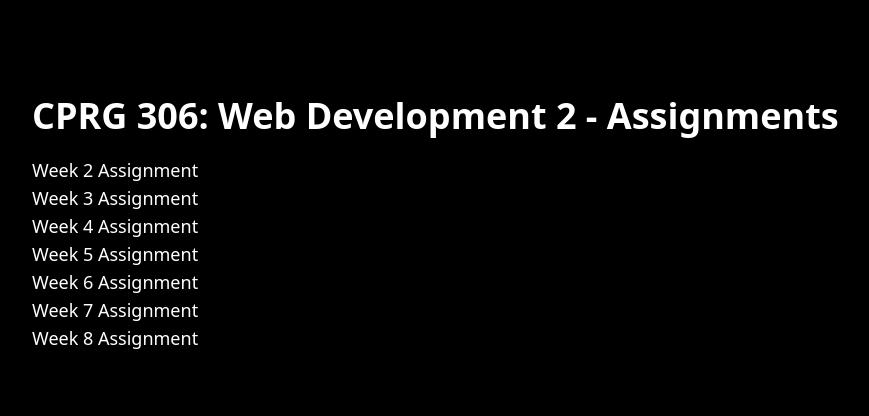
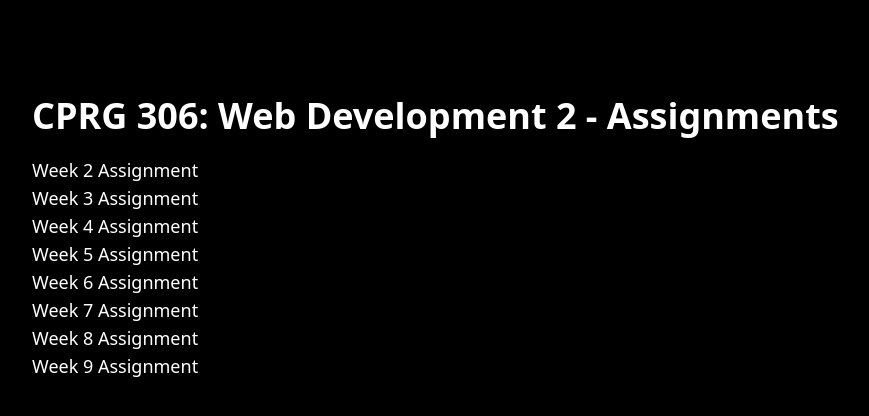
Before and after one commit to K0A1R/cprg306-assignments, a Next.js app: page / in a window 1280 px wide. Shown: the top 416 px of the page, without its empty margins (64-933 px from the left). Built offline with nearby package versions, Linux system fonts and the light colour scheme.

Commit message:
Update page.js
update page.js, add week-9 link.

```diff
--- a/app/page.js
+++ b/app/page.js
@@ -48,6 +48,12 @@ export default function Page() {
         >
           Week 8 Assignment
         </Link>
+        <Link
+          href="./week-9"
+          className="block text-white hover:text-green-400 hover:underline"
+        >
+          Week 9 Assignment
+        </Link>
       </nav>
     </main>
   );
```
